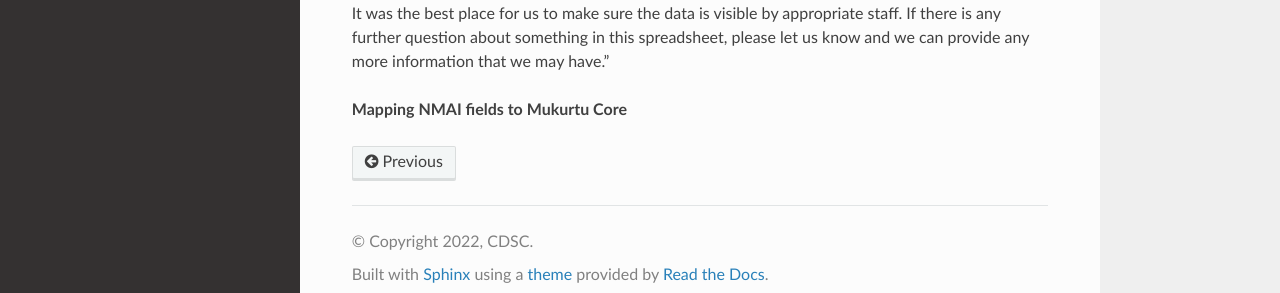
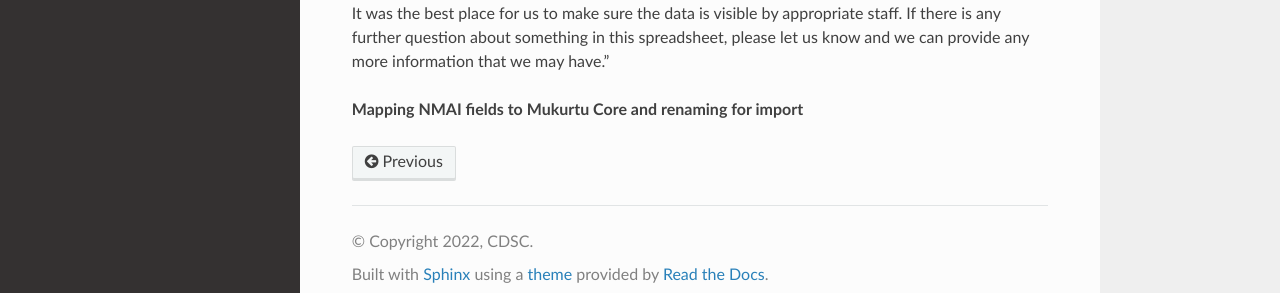
Before and after one commit to WSU-CDSC/MMTT-template, a Sphinx documentation site: the page built from docs/source/nmai_mukurtu/nmai_mukurtu_workflow.rst, in a window 1280 px wide and 900 px high, scrolled down 3987 px. Shown: the part 589-882 px from the top of the window. Built offline with Sphinx 7.4.7 and the Read the Docs theme 2.0.0, drawn with Linux system fonts in a browser that asks for light colours.

Commit message:
Update nmai_mukurtu_workflow.rst

```diff
--- a/docs/source/nmai_mukurtu/nmai_mukurtu_workflow.rst
+++ b/docs/source/nmai_mukurtu/nmai_mukurtu_workflow.rst
@@ -113,4 +113,4 @@ Information provided by the NMAI about this spreadsheet:
 "The .xls spreadsheet includes “extra” information that we have in the CIS (EMu) database that does not necessarily fit into Mukurtu. This includes internal info from NMAI like past exhibits and conservation work, but also the “cultural care” information that we have. The latter in this case being info that staff have entered based on their knowledge or communications with Native communities and which we would be very interested in correcting if necessary. Note that the “Status” field is embedded in that field in parentheses, with terms such as “Confirmed,” “Unconfirmed,” and “Advisory.” The first being if it came from the community itself, the second if it was a note that we can’t identify the source, and the third being if a staff member offered it based on their own knowledge or other research. Also, if you see the word “Rights” in that field, it is simply referring to the name of the pre-existing module that we are using to hold this information in EMu. It was the best place for us to make sure the data is visible by appropriate staff.
 If there is any further question about something in this spreadsheet, please let us know and we can provide any more information that we may have."
 
-**Mapping NMAI fields to Mukurtu Core**
+**Mapping NMAI fields to Mukurtu Core and renaming for import**
```
